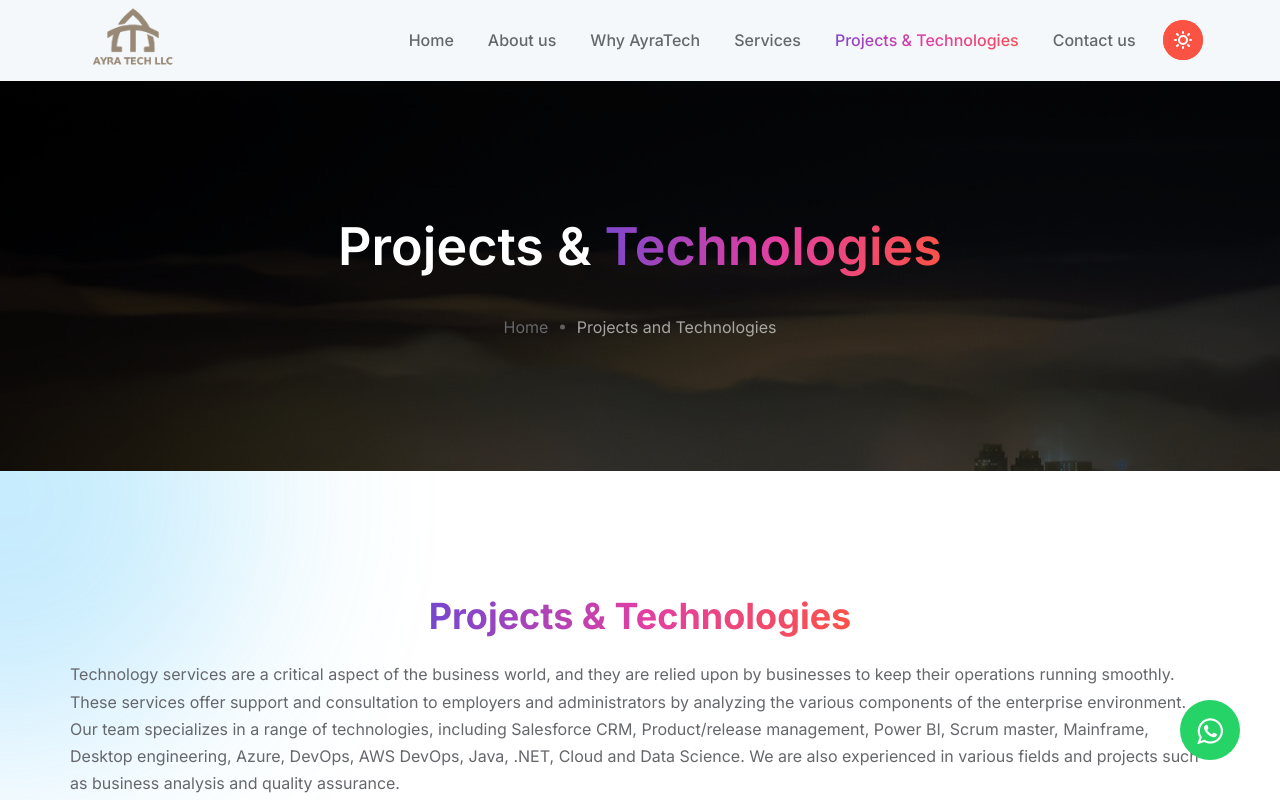
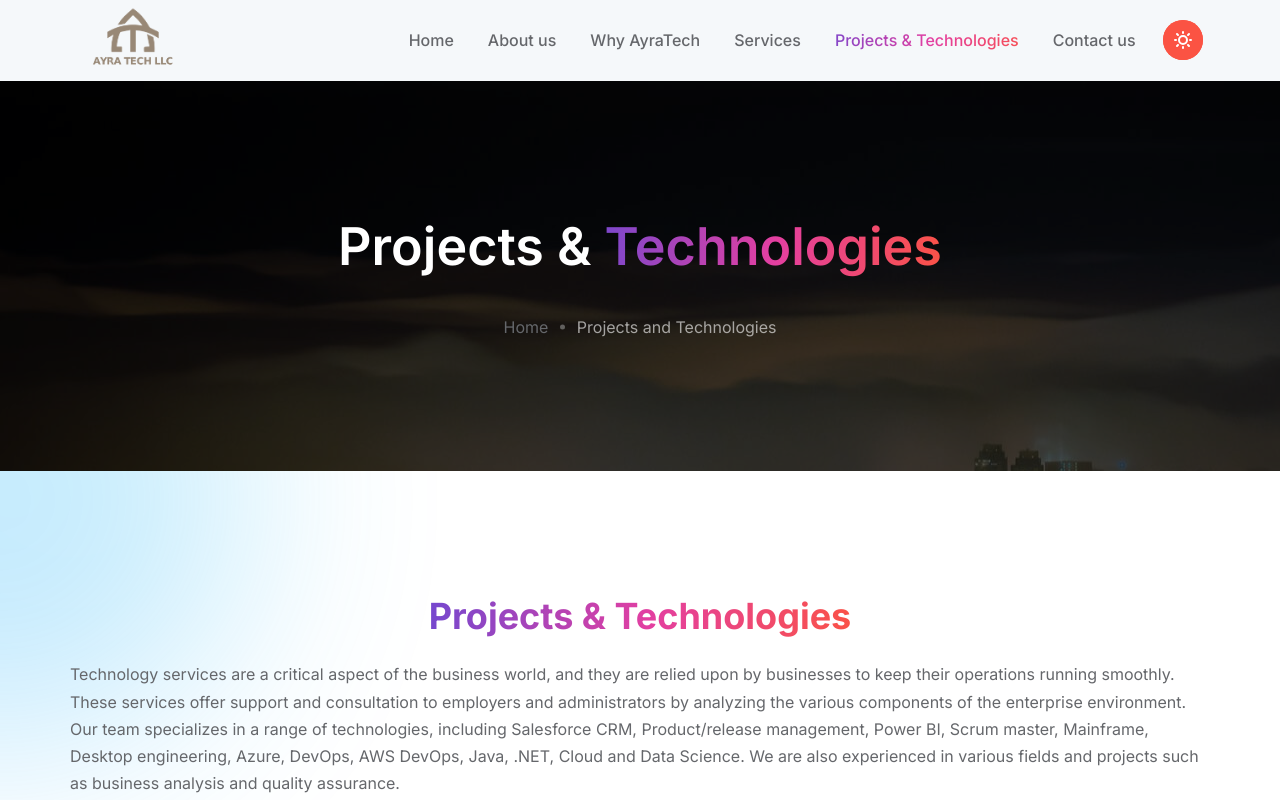
Before and after one commit to narenreddy12/website, a plain HTML site: page projects-and-technologies.html in a window 1280 px wide. Shown: the top 800 px of the page. Drawn offline with Linux system fonts and the light colour scheme; files whose address does not match are found by name.

Commit message:
Update projects-and-technologies.html

```diff
--- a/projects-and-technologies.html
+++ b/projects-and-technologies.html
@@ -574,12 +574,12 @@
 </div>
 <!-- End Call TO Action Area  -->
   <!-- whatsapp -->
-  <a href="whatsapp://send?phone=+919014449044" class="float" target="_blank">
+<!--   <a href="whatsapp://send?phone=+919014449044" class="float" target="_blank">
     <i class="fa fa-whatsapp my-float"></i>
 </a>
 
 
-</a>
+</a> -->
 <!-- Start Footer Area  -->
 <footer class="rainbow-footer footer-style-default footer-style-1">
 <div class="footer-top">
```
